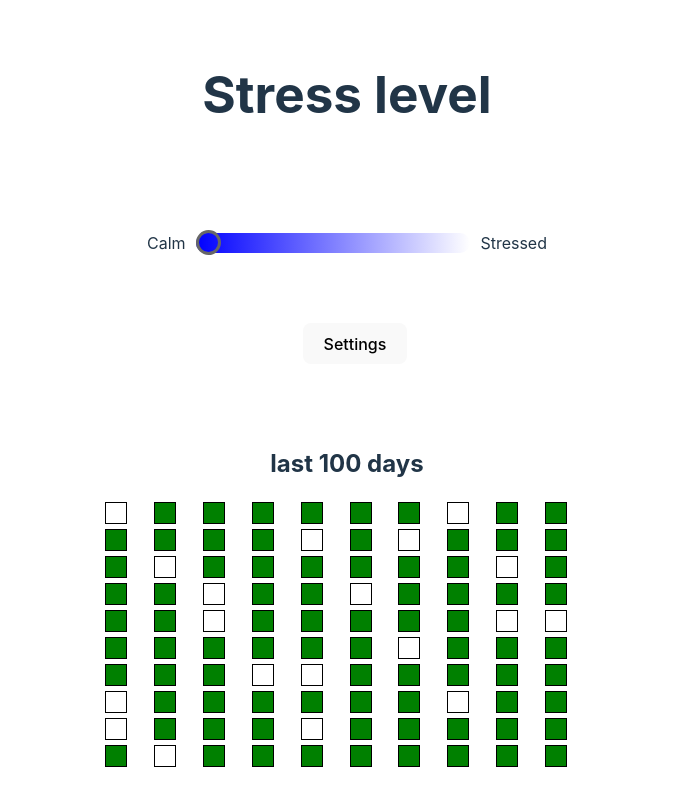
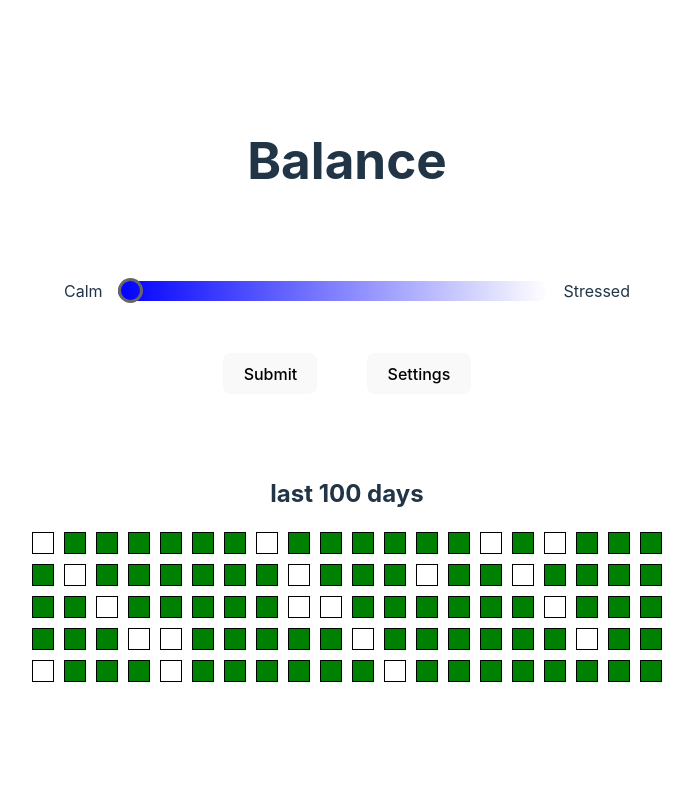
Before and after one commit to zohrehasadi00/CodingIxD, a React (Vite) app in the folder theApp/: page / in a window 1280 px wide. Shown: the top 806 px of the page, without its empty margins (293-986 px from the left). Built offline with nearby package versions, Linux system fonts and the light colour scheme.

Commit message:
improvements to the UI and added a submit button that logs the current slider value

```diff
--- a/theApp/pages/Home.jsx
+++ b/theApp/pages/Home.jsx
@@ -9,6 +9,10 @@ function Home() {
 
   const stressLevels = ["very stressed", "stressed", "neutral", "calm", "very calm"];
 
+  const handleSubmit = () => {
+    console.log({value});
+  };
+
   const handleChange = (event) => {
     setValue(event.target.value);
   };
@@ -16,8 +20,8 @@ function Home() {
   // Define grid style
   const gridStyle = {
     display: 'grid',
-      gridTemplateColumns: 'repeat(10, 1fr)',
-      gridGap: '5px',
+    gridTemplateColumns: 'repeat(20, 1fr)',
+    gridGap: '10px',
     marginBottom: '20px',
   };
 
@@ -28,17 +32,14 @@ function Home() {
 
   return (
     <>
-      <div>
-        {/* Add your logo links here */}
-      </div>
-      <h1>Stress level</h1>
+      <h1>Balance</h1>
       <div className="card">
         <div>
           <div className='inliner'>
             {/* <p>Last pressed: {stressLevels[stressLevel]}</p> */}
           </div>
           <div className="slider-container">
-            <span>Calm</span>
+            <span style = {{ marginRight: '5px'}}>Calm</span>
             <input
               type="range"
               min="0"
@@ -47,17 +48,17 @@ function Home() {
               onChange={handleChange}
               className="slider"
             />
-            <span>Stressed</span>
+            <span style = {{ marginLeft: '5px'}}>Stressed</span>
           </div>
-          {/* Add a Link component for the settings button */}
-          <div className='inliner settings'>
+          <div style={{ display: 'flex', gap: '50px', alignItems: 'center', justifyContent: 'center', marginTop: '50px', marginBottom: '30px'}}>
+            <button onClick={handleSubmit}>Submit</button>
             <Link to="/settings">
                 <button className='settingsButton'>Settings</button>
             </Link>
           </div>
         </div>
       </div>
-      <h2 style={{ marginTop: '50px' }}>last 100 days</h2>
+      <h2 style={{ marginTop: '20px' }}>last 100 days</h2>
       {/* Display grid */}
       <div style={gridStyle}>{gridSquares}</div>
     </>
--- a/theApp/pages/Slider.css
+++ b/theApp/pages/Slider.css
@@ -1,14 +1,9 @@
 .slider-container {
-    width: 400px; /* Adjust width as needed */
-    height: 40px; /* Adjust height as needed to increase clickable area */
-    display: flex;
-    align-items: center;
-    padding: 10px; /* Increase padding to make the slider appear larger */
-  }
+  width: 100%; /* Adjust width as needed */
+  display: flex;
+  align-items: center;
+}
 
-  .slider-container span {
-    flex: 0 0 auto;
-  }
 
   .slider {
     flex: 1;
--- a/theApp/src/App.css
+++ b/theApp/src/App.css
@@ -41,15 +41,6 @@
   color: #888;
 }
 
-.button-container {
-  display: flex;
-  flex-direction: column; /* Stack buttons vertically */
-}
-
-.button-container button {
-  margin-bottom: 15px; /* Adjust the value for the desired spacing */
-}
-
 .inliner {
   display: inline-block;
 }
```
Lines whose indentation alone changed are shown as unchanged.
